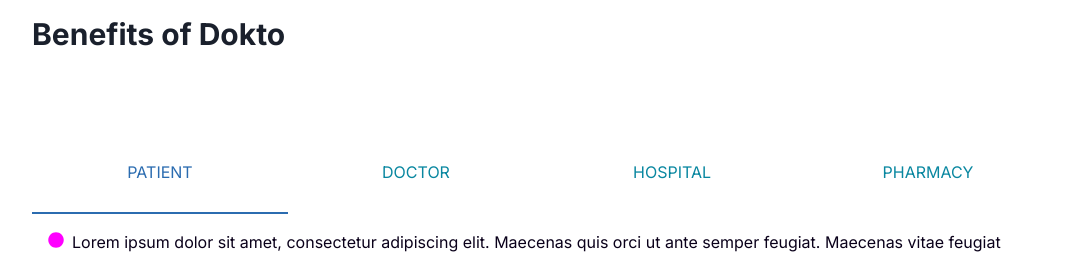
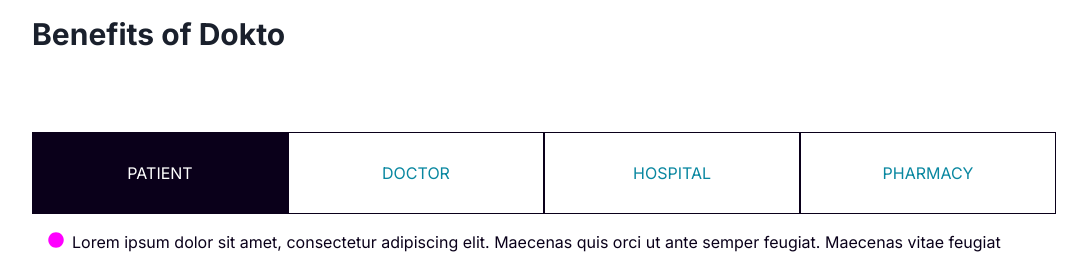
Before and after one commit to leveorxyz/dokto-frontend, a React (Create React App) app: page / in a window 1280 px wide. Shown: the part 3000-3257 px from the top of the page, without its empty margins (96-1183 px from the left). Built offline with nearby package versions, Linux system fonts and the light colour scheme.

Commit message:
Update Tabs border style

```diff
--- a/src/components/home_v2/BenefitsOfDokto.tsx
+++ b/src/components/home_v2/BenefitsOfDokto.tsx
@@ -18,10 +18,10 @@ const BenefitsOfDokto = () => {
     <div>
       <SpacedContainer py="50">
         <Heading as="h2" fontSize="3xl" fontWeight="bold">Benefits of Dokto</Heading>
-        <Tabs my="20" isFitted>
+        <Tabs my="20" variant="unstyled" isFitted>
           <TabList>
             {buttons?.map(({ content }) => (
-              <Tab key={content} py="7" textTransform="uppercase" bgColor="white" color="cyan.700" _hover={{ bgColor: "#0a001a", color: "white" }}>{content}</Tab>
+              <Tab border="1px" borderColor="#0a001a" key={content} py="7" textTransform="uppercase" bgColor="white" color="cyan.700" _hover={{ bgColor: "#0a001a", color: "white" }} _selected={{ color: "white", bg: "#0a001a" }}>{content}</Tab>
             ))}
           </TabList>
           <TabPanels>
```
